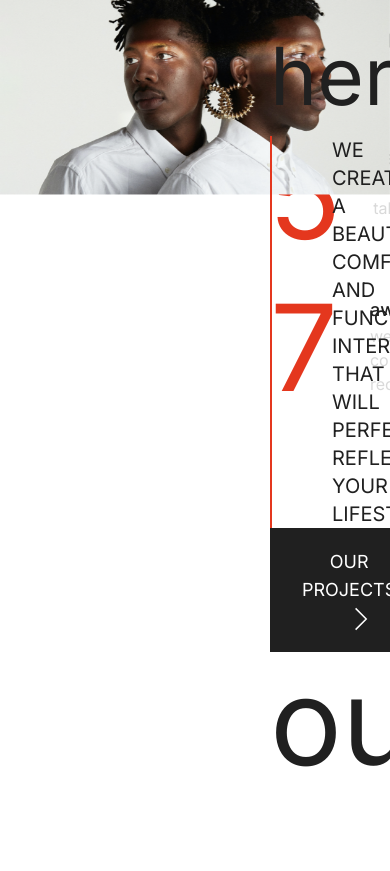
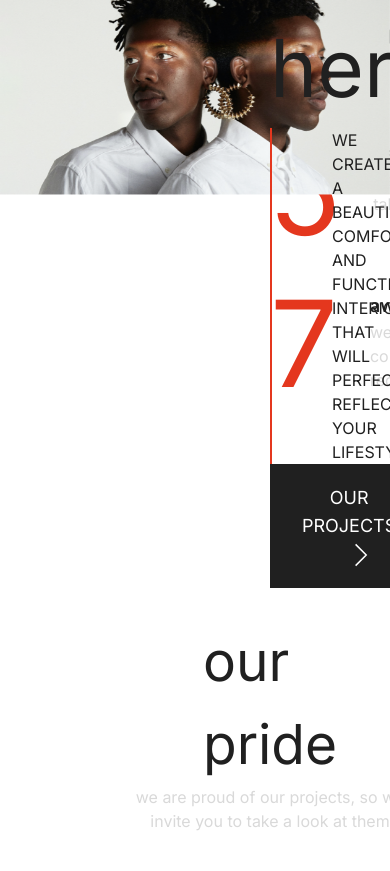
Before and after one commit to PillowPowa/2bro, a React (Vite) app: page / in a window 390 px wide. Shown: the part 1060-1931 px from the top of the page. Built offline with nearby package versions, Linux system fonts and the light colour scheme.

Commit message:
responsive ui

```diff
--- /dev/null
+++ b/src/components/ui/Heading.tsx
@@ -0,0 +1,30 @@
+import type { FC, HTMLAttributes } from "react";
+import cn from "clsx";
+
+interface HeadingProps extends HTMLAttributes<HTMLHeadingElement> {
+  size?: "base" | "lg";
+  children: string;
+}
+
+export const Heading: FC<HeadingProps> = ({
+  size = "lg",
+  children,
+  className,
+  ...props
+}) => {
+  return (
+    <h1
+      className={cn(
+        "text-black lowercase",
+        {
+          "text-[55px] sm:text-[80px] xl:text-[120px]": size === "lg",
+          "text-4xl md:text-6xl xl:text-[80px]": size === "base",
+        },
+        className
+      )}
+      {...props}
+    >
+      {children}
+    </h1>
+  );
+};
--- a/src/components/ui/HeadingWithDesc.tsx
+++ b/src/components/ui/HeadingWithDesc.tsx
@@ -1,5 +1,6 @@
 import type {FC, PropsWithChildren, HTMLAttributes} from "react";
 import cn from "clsx";
+import { Heading } from "./Heading";
 
 interface HeadingWithDescProps extends HTMLAttributes<HTMLDivElement> {
     heading: string;
@@ -12,10 +13,10 @@ export const HeadingWithDesc: FC<PropsWithChildren<HeadingWithDescProps>> = ({
     ...props
 }) => {
   return (
-    <div className={cn("flex justify-between items-center my-[40px]", className)} {...props}>
-      <h2 className="text-[120px] text-black lowercase">{heading}</h2>
+    <div className={cn("flex flex-col sm:flex-row sm:justify-between items-center sm:gap-4 my-[40px]", className)} {...props}>
+      <Heading>{heading}</Heading>
 
-      <span className="max-h-[120px] w-[280px] text-gray lowercase text-left">
+      <span className="max-h-max w-[280px] text-gray lowercase text-center sm:text-left">
         {children}
       </span>
     </div>
--- a/src/components/ui/Paragraph.tsx
+++ b/src/components/ui/Paragraph.tsx
@@ -2,13 +2,25 @@ import type { FC, HTMLAttributes } from "react";
 import cn from "clsx";
 
 interface ParagraphProps extends HTMLAttributes<HTMLSpanElement> {
-	children: string;
+  children: string;
 }
 
-export const Paragraph: FC<ParagraphProps> = ({ children, className, ...props }) => {
-	return (
-		<span className={cn("border-l-[2px] border-primary text-xl inline-block text-black", className)} {...props}>
-			<p className="ml-[60px] uppercase">{children}</p>
-		</span>
-	);
+export const Paragraph: FC<ParagraphProps> = ({
+  children,
+  className,
+  ...props
+}) => {
+  return (
+    <div
+      className={cn(
+        "border-l-[2px] border-primary text-base sm:text-lg md:text-xl inline-block text-black",
+        "backdrop-blur-[25px] bg-gray-rgba sm:bg-transparent w-full", className
+      )}
+      {...props}
+    >
+      <div className="max-w-[360px] sm:max-w-[500px]">
+        <p className="ml-[60px] uppercase">{children}</p>
+      </div>
+    </div>
+  );
 };
```
